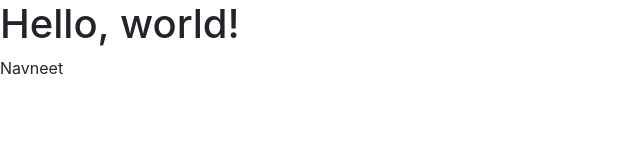
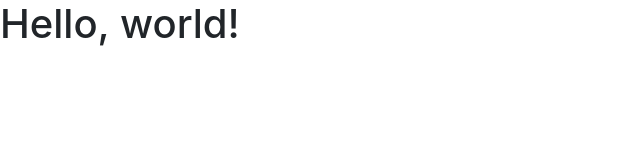
Before and after one commit to NavneetDabral/Core-js, a plain HTML site: page index.html in a window 1280 px wide. Shown: the full height of the page, 0-640 px from the left. Drawn offline with nearby package versions, Linux system fonts and the light colour scheme.

Commit message:
changes in html

```diff
--- a/index.html
+++ b/index.html
@@ -12,7 +12,7 @@
   </head>
   <body>
     <h1>Hello, world!</h1>
-       Navneet
+
     <!-- Optional JavaScript -->
     <!-- jQuery first, then Popper.js, then Bootstrap JS -->
     <script src="https://code.jquery.com/jquery-3.2.1.slim.min.js" integrity="sha384-KJ3o2DKtIkvYIK3UENzmM7KCkRr/rE9/Qpg6aAZGJwFDMVNA/GpGFF93hXpG5KkN" crossorigin="anonymous"></script>
```
